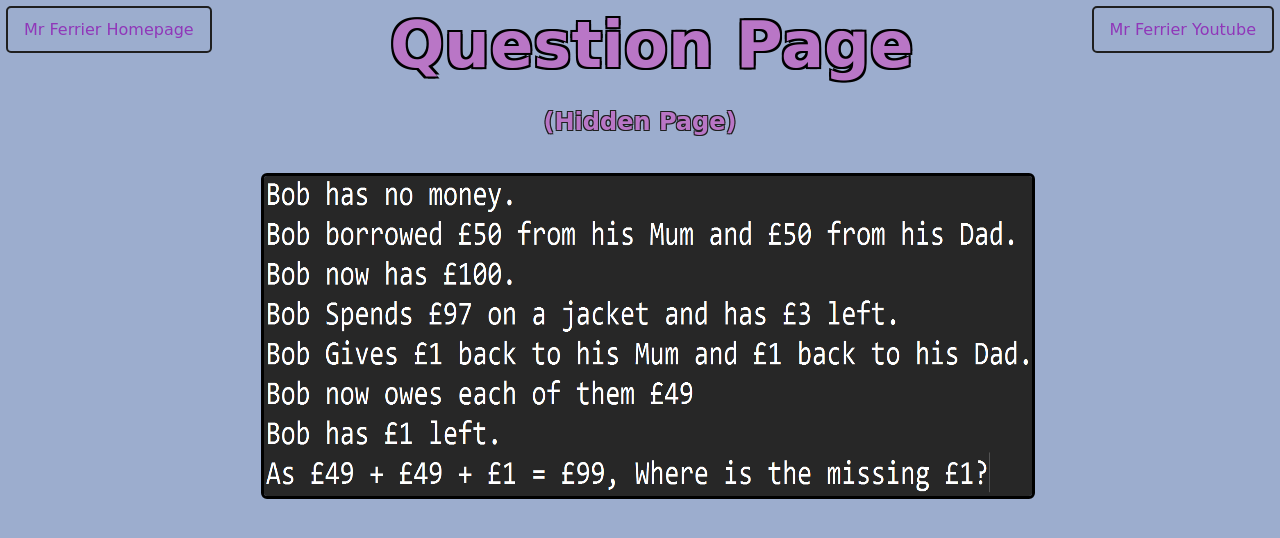
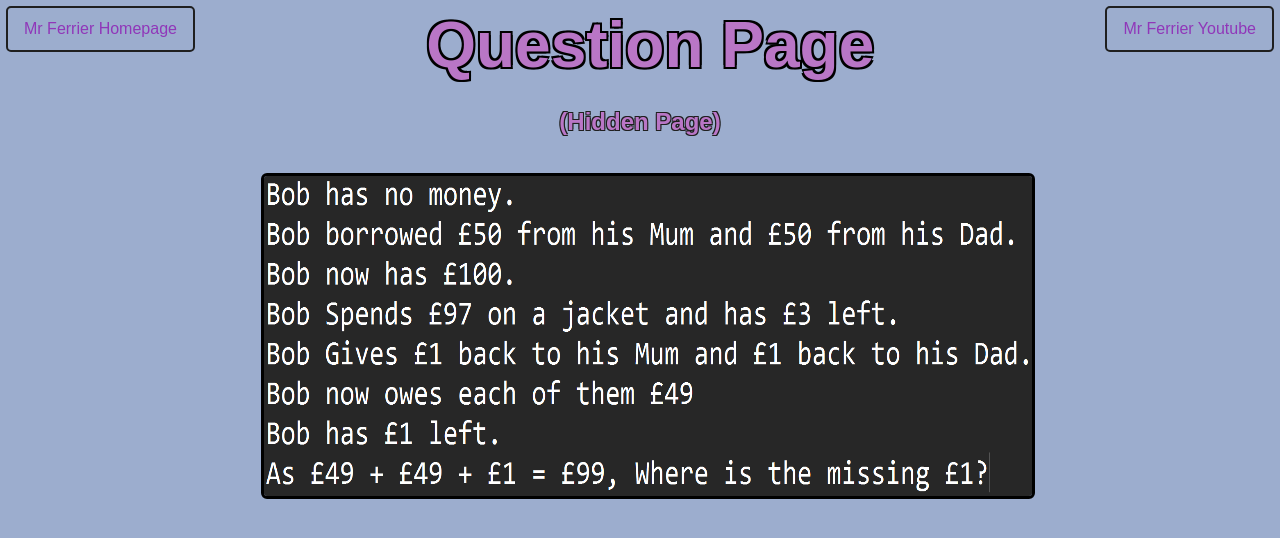
Before and after one commit to kyle-mango/Mr-Ferrier-Fan-Page-V.-2.0, a plain HTML site: page question.html in a window 1280 px wide. Drawn offline with Linux system fonts and the light colour scheme.

Commit message:
Update question.css

```diff
--- a/question.css
+++ b/question.css
@@ -1,9 +1,8 @@
 body{
-  font-family: google-sans, cursive;
+  font-family: 'Chalkboard SE', 'Comic Neue', sans-serif;
   background-color: #9cadce;
 }
 h1 {
-  font-family: google-sans, cursive;
   height: 10vh;
   text-align: center;
   justify-content: center;
```
